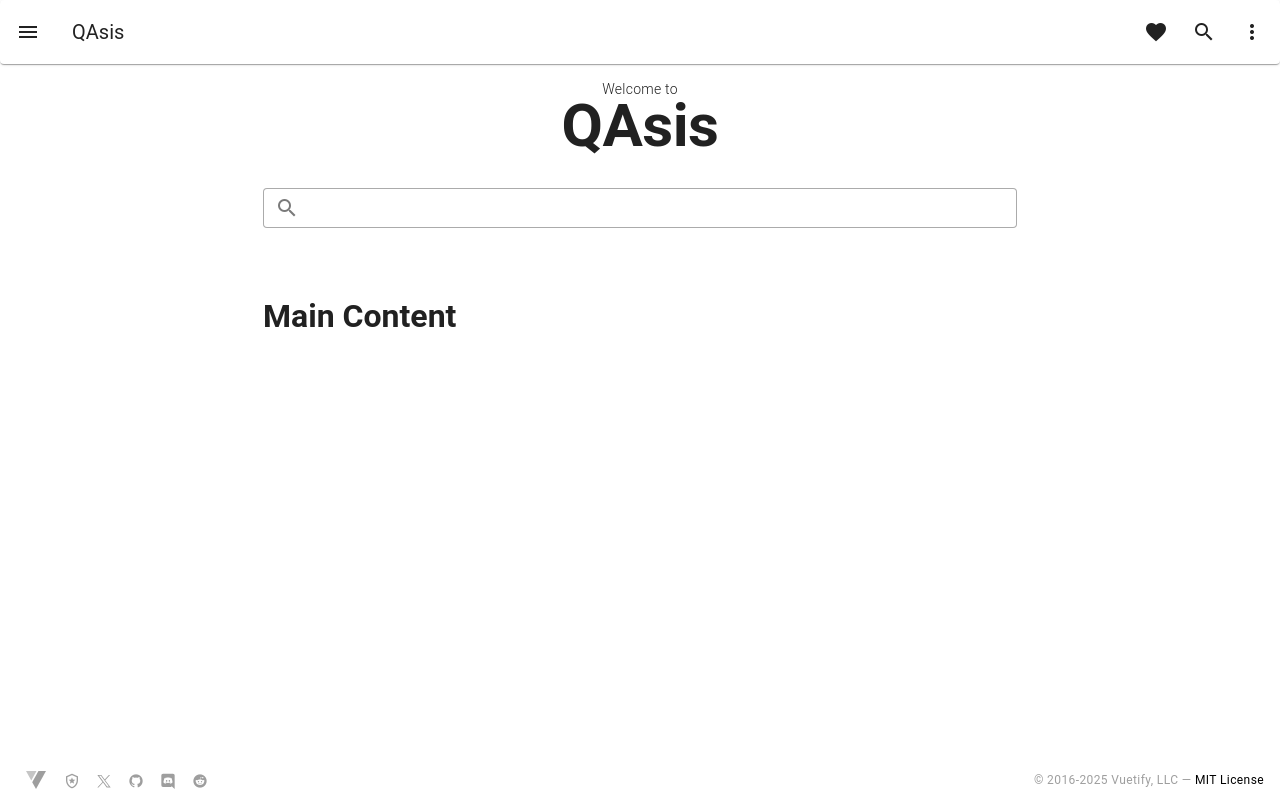
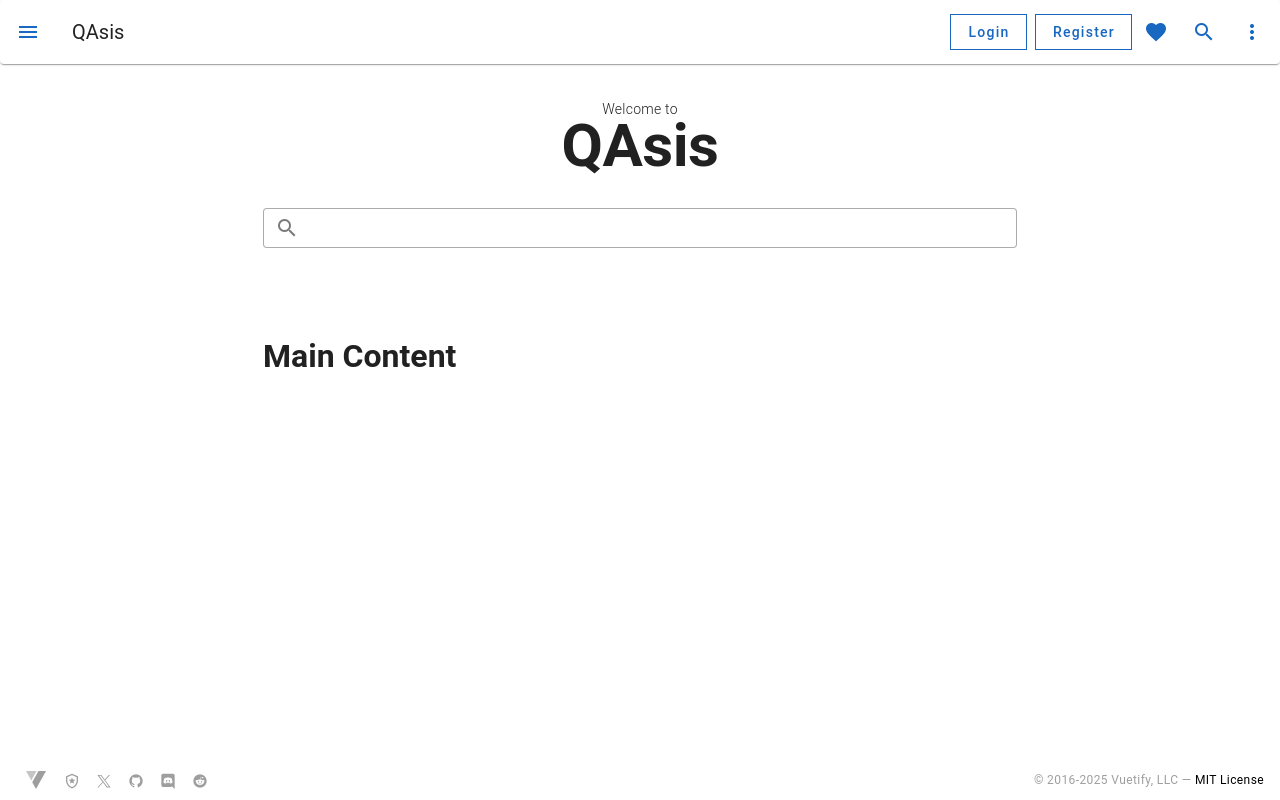
Before and after one commit to Catch-XXII/all-in-one, a Vue app in the folder frontend/app/: page / in a window 1280 px wide. Built offline with nearby package versions, Linux system fonts and the light colour scheme; a small style sheet from the web is missing.

Commit message:
frontend appbar login and register button configuration

```diff
--- a/frontend/app/src/components/AppBar.vue
+++ b/frontend/app/src/components/AppBar.vue
@@ -1,14 +1,14 @@
 <script setup lang="ts">
   import { ref } from 'vue';
-
   const rail = ref(true)
   import { useUIStore } from '@/stores/ui'
-
+  import LoginButton from '@/components/LoginButton.vue';
+  import RegisterButton from '@/components/RegisterButton.vue';
   const ui = useUIStore()
 </script>
 
 <template>
-  <v-app-bar :elevation="1" :rail="rail" rounded>
+  <v-app-bar class="" :elevation="1" :rail="rail" rounded>
     <template #prepend>
       <v-app-bar-nav-icon @click="ui.toggleDrawer()" />
     </template>
@@ -16,6 +16,8 @@
     <v-app-bar-title>QAsis</v-app-bar-title>
 
     <template #append>
+      <LoginButton />
+      <RegisterButton />
       <v-btn icon="mdi-heart" />
 
       <v-btn icon="mdi-magnify" />
--- a/frontend/app/src/components/HelloWorld.vue
+++ b/frontend/app/src/components/HelloWorld.vue
@@ -1,5 +1,5 @@
 <template>
-  <v-container class="mx-auto debug-border" style="max-width: 786px">
+  <v-container class="mx-auto debug-border my-5" style="max-width: 786px">
     <v-row>
       <v-col cols="12">
         <div class="text-center mb-8">
--- /dev/null
+++ b/frontend/app/src/components/LoginButton.vue
@@ -0,0 +1,25 @@
+<script setup lang="ts">
+  import { ref } from 'vue';
+
+  const loading = ref(false)
+  watch(loading, val => {
+    if (!val) return
+    setTimeout(() => (loading.value = false), 2000)
+  })
+</script>
+
+<template>
+  <v-btn
+    class="text-none mx-2"
+    :disabled="loading"
+    :loading="loading"
+    variant="outlined"
+    @click="loading = !loading"
+  >
+    Login
+  </v-btn>
+</template>
+
+<style scoped lang="sass">
+
+</style>
--- /dev/null
+++ b/frontend/app/src/components/RegisterButton.vue
@@ -0,0 +1,26 @@
+<script setup lang="ts">
+
+  import { ref } from 'vue';
+
+  const loading = ref(false)
+  watch(loading, val => {
+    if (!val) return
+    setTimeout(() => (loading.value = false), 2000)
+  })
+</script>
+
+<template>
+  <v-btn
+    class="text-none"
+    :disabled="loading"
+    :loading="loading"
+    variant="outlined"
+    @click="loading = !loading"
+  >
+    Register
+  </v-btn>
+</template>
+
+<style scoped lang="sass">
+
+</style>
--- a/frontend/app/src/layouts/default.vue
+++ b/frontend/app/src/layouts/default.vue
@@ -3,9 +3,7 @@
 
     <router-view />
 
-    <v-container class="mx-auto debug-border" style="max-width: 786px">
-      <h1>Main Content</h1>
-    </v-container>
+    <MainResultPage />
   </v-main>
 
   <AppFooter />
@@ -13,4 +11,5 @@
 
 <script setup>
   import AppFooter from '@/components/AppFooter.vue';
+  import MainResultPage from '@/pages/MainResultPage.vue';
 </script>
--- /dev/null
+++ b/frontend/app/src/pages/MainResultPage.vue
@@ -0,0 +1,13 @@
+<script setup lang="ts">
+
+</script>
+
+<template>
+  <v-container class="mx-auto debug-border" style="max-width: 786px">
+    <h1>Main Content</h1>
+  </v-container>
+</template>
+
+<style scoped lang="sass">
+
+</style>
--- a/frontend/app/src/plugins/vuetify.js
+++ b/frontend/app/src/plugins/vuetify.js
@@ -16,4 +16,11 @@ export default createVuetify({
   theme: {
     defaultTheme: 'light',
   },
+  defaults: {
+    VBtn: {
+      color: 'primary',
+      variant: 'outlined',
+      rounded: false,
+    },
+  },
 })
```
